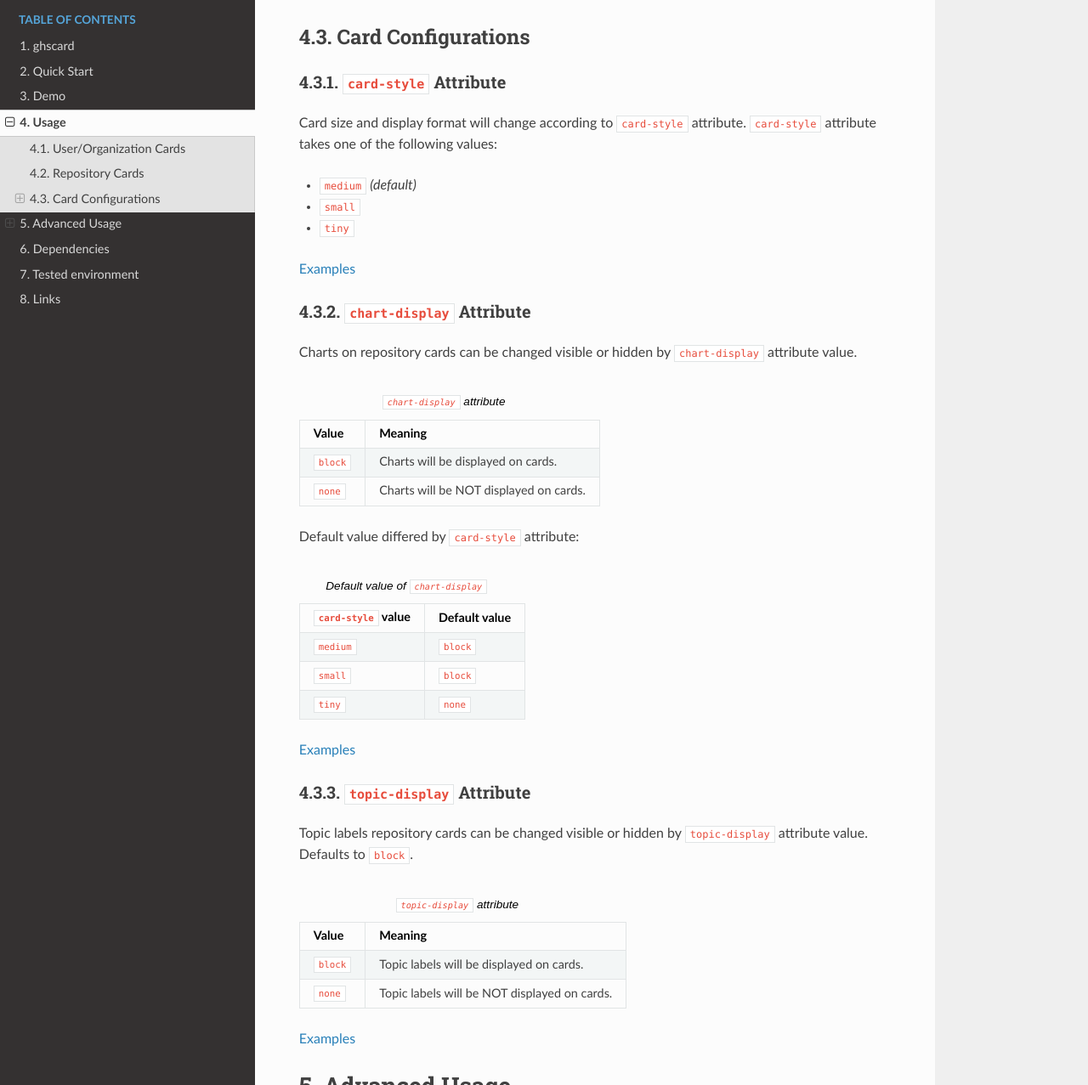
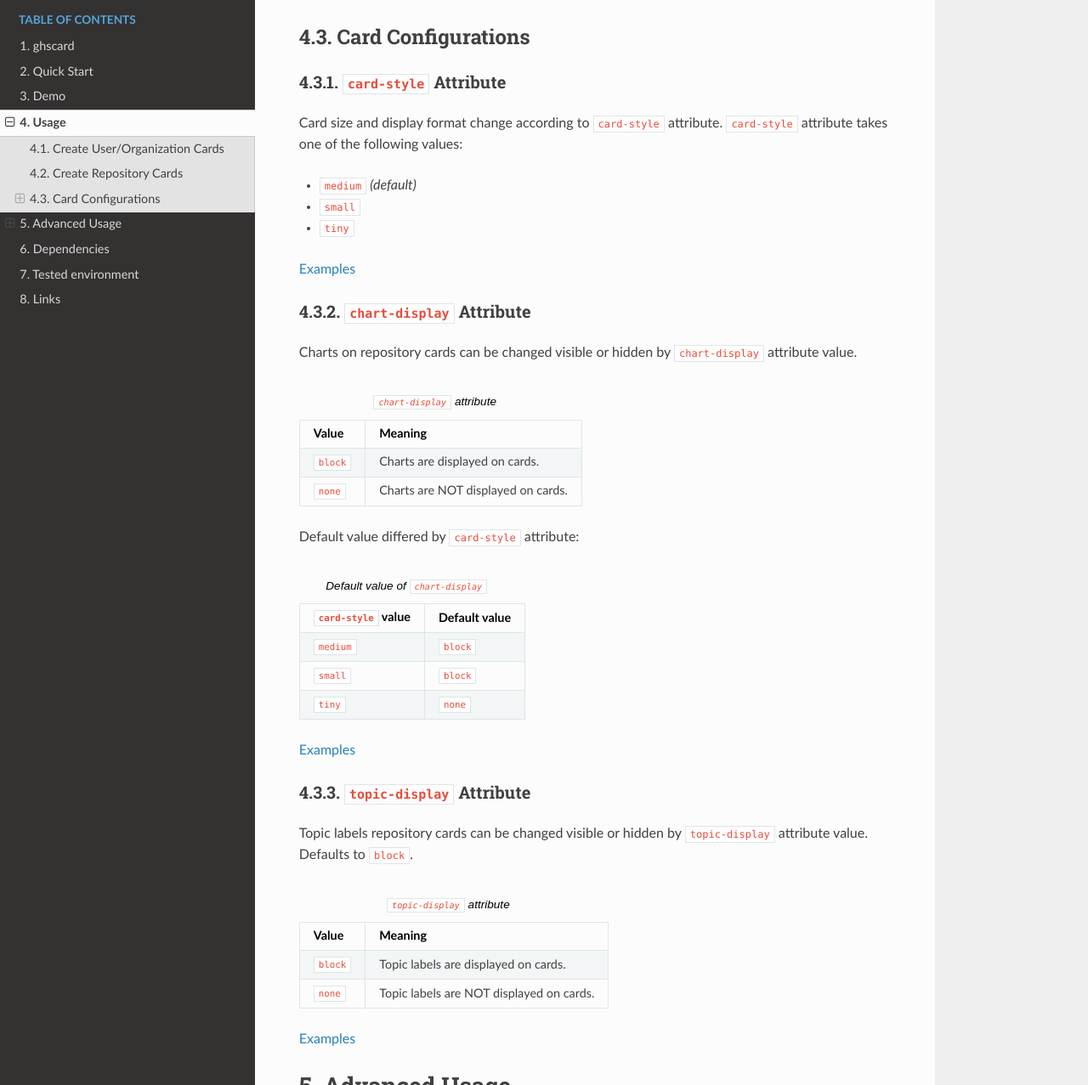
Before and after one commit to thombashi/ghscard, a Sphinx documentation site: the page built from docs/pages/usage/index.rst, in a window 1280 px wide and 1400 px high, scrolled down 2022 px, cut to the strip 123-1400 px from the top of the window. Shown: the whole strip at 85% size. Built offline with Sphinx 7.4.7 and the Read the Docs theme 2.0.0, drawn with Linux system fonts in a browser that asks for light colours; pages that are not in the unit, such as notebooks, are missing from menus; some of the changed text lies outside the part shown.

Commit message:
Update docs

```diff
--- a/docs/pages/environment.rst
+++ b/docs/pages/environment.rst
@@ -6,6 +6,6 @@ Tested environment
     =======================  ===========================
     Web browser              Version
     =======================  ===========================
-    ``Google Chrome``        ``57.0``
-    ``Mozilla Firefox``      ``52.0``
+    ``Google Chrome``        ``57.0`` or newer
+    ``Mozilla Firefox``      ``52.0`` or newer
     =======================  ===========================
--- a/docs/pages/introduction/quickstart.txt
+++ b/docs/pages/introduction/quickstart.txt
@@ -51,6 +52,7 @@ Add widget to a HTML file
 
 This HTML will be displayed as follows:
 
+:Output:
     .. image:: ss/quickstart.png
         :width: 600px
         :alt: Click to navigate to the HTML page
--- a/docs/pages/usage/data/thombashi.json
+++ b/docs/pages/usage/data/thombashi.json
@@ -1 +1 @@
-{"public_repos": 29, "description": ":white_flower:\r\n:computer::zzz:\r\n:snowman::zzz:", "organizations": [], "company": "Hitachi Ltd", "html_url": "https://github.com/thombashi", "updated_at": "2017-03-11T12:24:28", "profile_name": "Tsuyoshi Hombashi", "fetched_at": "2017-03-27T08:41:25", "id": "thombashi", "card_type": "User", "public_gists": 8, "name": "thombashi", "languages": {"labels": ["Python", "HTML", "C", "Shell", "Jupyter Notebook"], "data": [20, 3, 1, 1, 1]}, "created_at": "2015-10-31T06:57:40", "blog": "https://thombashi.github.io/", "data_version": 1, "avatar_url": "https://avatars3.githubusercontent.com/u/15517661?v=3", "followers": 13, "location": "Kanagawa, Japan", "stars": 113, "following": 4, "emojis": {"snowman": "https://assets-cdn.github.com/images/icons/emoji/unicode/26c4.png?v7", "white_flower": "https://assets-cdn.github.com/images/icons/emoji/unicode/1f4ae.png?v7", "computer": "https://assets-cdn.github.com/images/icons/emoji/unicode/1f4bb.png?v7", "zzz": "https://assets-cdn.github.com/images/icons/emoji/unicode/1f4a4.png?v7"}, "email": "gogogo.vm@gmail.com"}
+{"public_repos": 30, "description": ":white_flower:\r\n:computer::zzz:\r\n:snowman::zzz:", "organizations": [], "company": "Hitachi Ltd", "html_url": "https://github.com/thombashi", "updated_at": "2017-06-18T15:51:01", "profile_name": "Tsuyoshi Hombashi", "result": "success", "fetched_at": "2017-07-03T22:43:22", "id": "thombashi", "card_type": "User", "public_gists": 8, "name": "thombashi", "languages": {"labels": ["Python", "HTML", "C", "Shell", "JavaScript", "others"], "data": [21, 2, 1, 1, 1, 2]}, "created_at": "2015-10-31T06:57:40", "blog": "https://thombashi.github.io/", "data_version": 2, "avatar_url": "https://avatars3.githubusercontent.com/u/15517661?v=3", "followers": 15, "location": "Kanagawa, Japan", "stars": 129, "following": 4, "emojis": {"snowman": "https://assets-cdn.github.com/images/icons/emoji/unicode/26c4.png?v7", "white_flower": "https://assets-cdn.github.com/images/icons/emoji/unicode/1f4ae.png?v7", "computer": "https://assets-cdn.github.com/images/icons/emoji/unicode/1f4bb.png?v7", "zzz": "https://assets-cdn.github.com/images/icons/emoji/unicode/1f4a4.png?v7"}, "email": "tsuyoshi.hombashi@gmail.com"}
--- a/docs/pages/usage/usage.rst
+++ b/docs/pages/usage/usage.rst
@@ -1,10 +1,10 @@
 Usage
 =============
 
-User/Organization Cards
+Create User/Organization Cards
 ------------------------------------
 
-1. Generate card data
+1. Generate a card data file
     Execute ``ghscard gen <user-name or organization-name>``.
 
     .. code::
@@ -26,10 +26,9 @@ User/Organization Cards
         </iframe>
 
 
-Repository Cards
--------------------
-
-1. Generate card data
+Create Repository Cards
+--------------------------------------
+1. Generate a card data file
     Execute ``ghscard gen <user name>/<repository name>``.
 
     .. code::
@@ -56,7 +55,7 @@ Card Configurations
 
 ``card-style`` Attribute
 ~~~~~~~~~~~~~~~~~~~~~~~~~~~~~~~~~~~~~~
-Card size and display format will change according to ``card-style`` attribute.
+Card size and display format change according to ``card-style`` attribute.
 ``card-style`` attribute takes one of the following values:
 
 - ``medium`` `(default)`
@@ -75,8 +74,8 @@ Charts on repository cards can be changed visible or hidden by ``chart-display``
     =======================  ================================================
     Value                    Meaning
     =======================  ================================================
-    ``block``                Charts will be displayed on cards.
-    ``none``                 Charts will be NOT displayed on cards.
+    ``block``                Charts are displayed on cards.
+    ``none``                 Charts are NOT displayed on cards.
     =======================  ================================================
 
 Default value differed by ``card-style`` attribute:
@@ -104,8 +103,8 @@ Defaults to ``block``.
     =======================  ================================================
     Value                    Meaning
     =======================  ================================================
-    ``block``                Topic labels will be displayed on cards.
-    ``none``                 Topic labels will be NOT displayed on cards.
+    ``block``                Topic labels are displayed on cards.
+    ``none``                 Topic labels are NOT displayed on cards.
     =======================  ================================================
 
 `Examples <//thombashi.github.io/ghscard/examples/topic-display.html>`__
```
Also changed, not shown: other parts of docs/pages/introduction/quickstart.txt (+2 -1 lines), other parts of docs/pages/usage/usage.rst (+2 -2 lines). Lines whose indentation alone changed are shown as unchanged.
